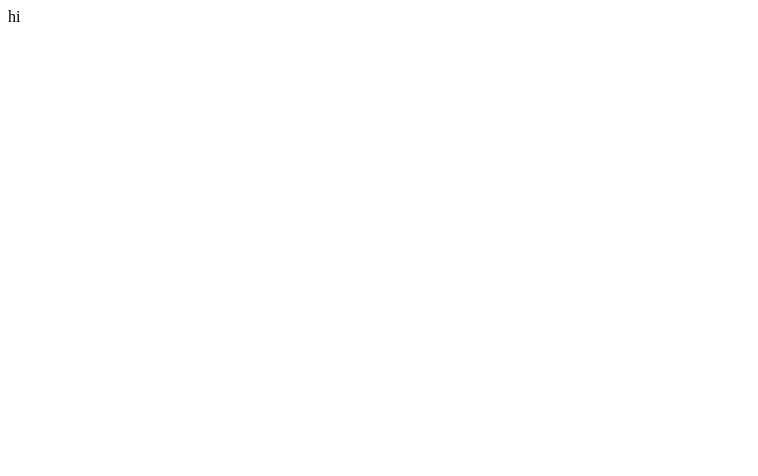
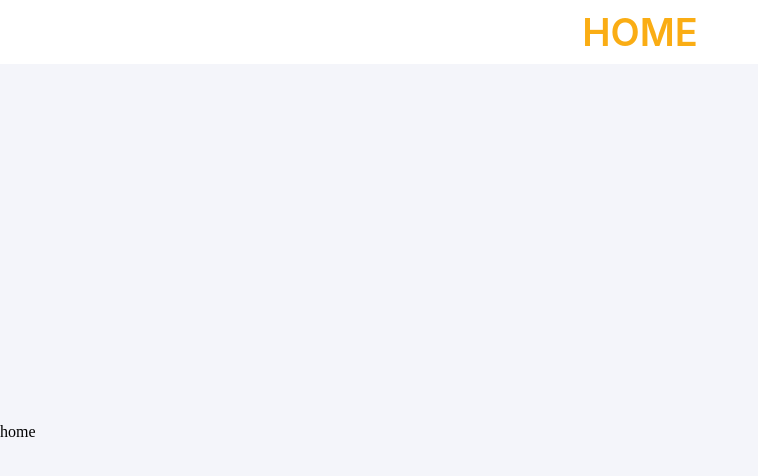
Before and after one commit to ShanManage/rootcode-assignment-frontend, a React (Vite) app: page / in a window 1280 px wide. Shown: the top 476 px of the page, without its empty margins (0-758 px from the left). Built offline with nearby package versions, Linux system fonts and the light colour scheme.

Commit message:
feat: header component

```diff
--- a/package.json
+++ b/package.json
@@ -16,7 +16,8 @@
     "react": "^18.3.1",
     "react-dom": "^18.3.1",
     "react-redux": "^9.1.2",
-    "react-router-dom": "^7.0.2"
+    "react-router-dom": "^7.0.2",
+    "sass": "^1.82.0"
   },
   "devDependencies": {
     "@eslint/js": "^9.15.0",
--- a/src/App.tsx
+++ b/src/App.tsx
@@ -1,10 +1,8 @@
+import AppRoutes from "./routes"
 
 function App() {
-
   return (
-    <>
-      hi
-    </>
+    <AppRoutes />
   )
 }
 
--- /dev/null
+++ b/src/components/appLayout/AppLayout.tsx
@@ -0,0 +1,15 @@
+import { Outlet } from 'react-router-dom'
+import { Header } from '../composite'
+
+const AppLayout = () => {
+  return (
+    <div>
+      <Header />
+      <div style={{ paddingTop: '8vh' }}>
+        <Outlet />
+      </div>
+    </div>
+  )
+}
+
+export default AppLayout
--- /dev/null
+++ b/src/components/composite/Header/Header.module.scss
@@ -0,0 +1,14 @@
+
+.header {
+  width: 100%;
+  position: fixed;
+  top: 0;
+  z-index: 1000;
+  background-color: #fff;
+  transition: all 0.3s ease;
+  height: 8vh;
+  display: flex;
+  align-items: center;
+  justify-content: center;
+  box-sizing: border-box;
+}
--- /dev/null
+++ b/src/components/composite/Header/Header.tsx
@@ -0,0 +1,14 @@
+import { Typography } from 'antd'
+import styles from './Header.module.scss'
+
+const { Title } = Typography
+
+const Header = () => {
+  return (
+    <header className={`${styles.header} container`}>
+      <Title className='zero-margin' type='warning'>HOME</Title>
+    </header>
+  )
+}
+
+export default Header
--- a/src/components/composite/index.ts
+++ b/src/components/composite/index.ts
@@ -1,2 +1,4 @@
 // Composite Components
 // This folder contains higher-level components composed of multiple atomic or other composite components.
+
+export { default as Header } from './Header/Header'
--- a/src/main.tsx
+++ b/src/main.tsx
@@ -1,6 +1,9 @@
 import { StrictMode } from 'react'
 import { createRoot } from 'react-dom/client'
 import App from './App.tsx'
+import './styles/variables.scss'
+import './styles/ant-overrides.css'
+import './styles/main.scss'
 
 createRoot(document.getElementById('root')!).render(
   <StrictMode>
--- a/src/routes/index.tsx
+++ b/src/routes/index.tsx
@@ -6,16 +6,14 @@ import { APP_ROUTES } from '../constant'
 import {
   HomeScreen,
 } from '../pages'
+import AppLayout from '../components/appLayout/AppLayout'
 
 const router = createBrowserRouter(
   createRoutesFromElements(
     <Route>
-      <Route path={APP_ROUTES.ROOT} element={<HomeScreen />} />
-      {/* <Route path={APP_ROUTES.REGISTER} element={<RegisterScreen />} />
       <Route path={APP_ROUTES.ROOT} element={<AppLayout />}>
         <Route path={APP_ROUTES.ROOT} element={<HomeScreen />} />
-        <Route path={APP_ROUTES.MY_CART} element={<PrivateRoute><MyCartScreen /></PrivateRoute>} />
-      </Route> */}
+      </Route>
     </Route>
   )
 )
```
Also changed, not shown: 1 other file (tests, documents, lock files or other folders).
